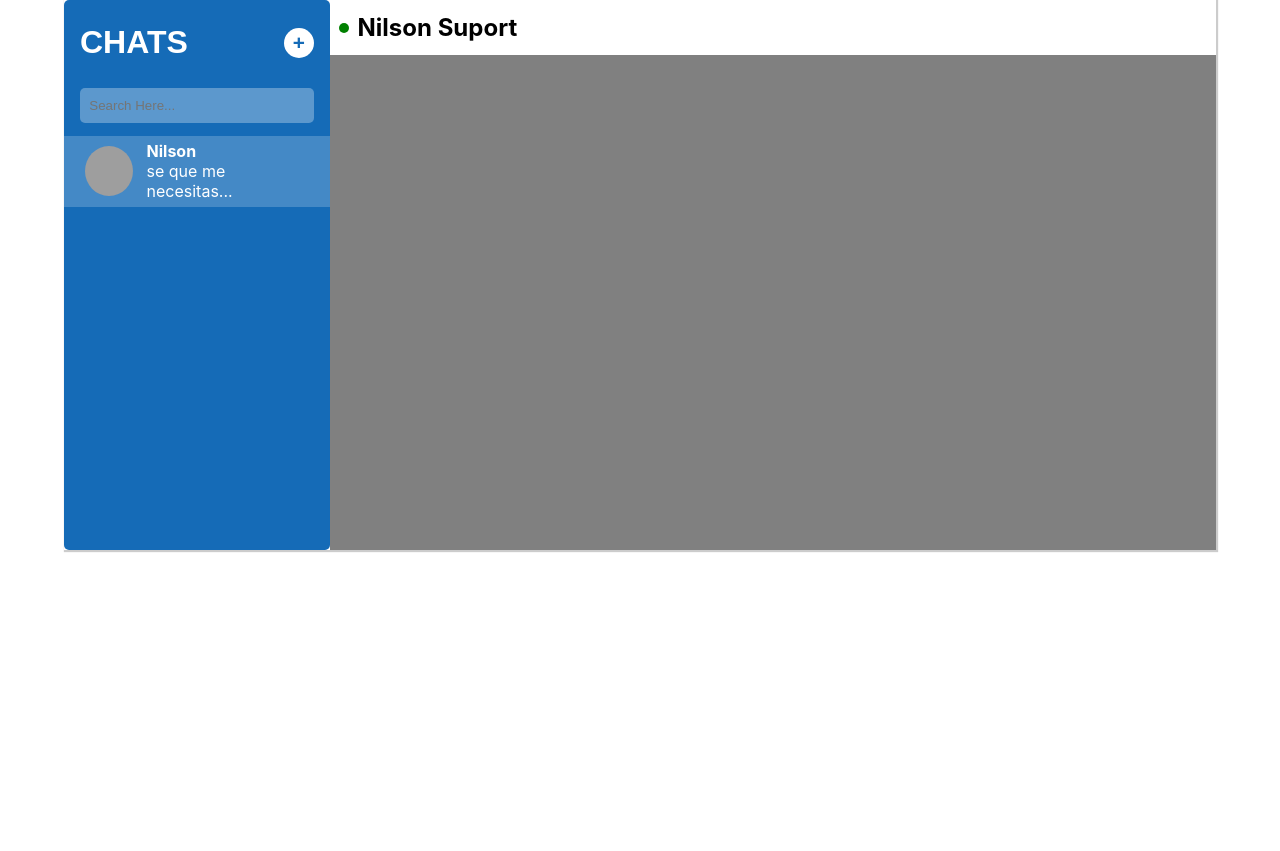
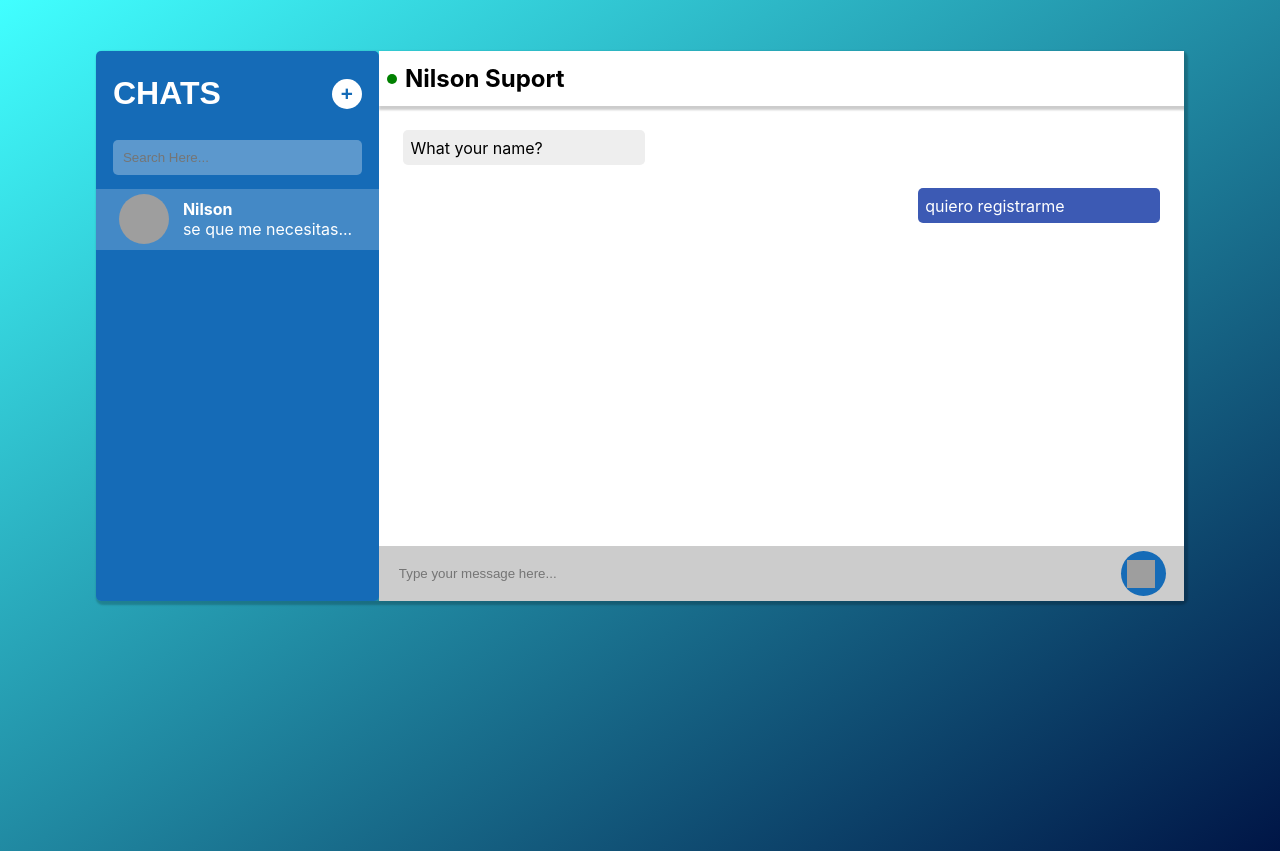
Before and after one commit to GregorisSolis/chatnilson, a React (Create React App) app: page / in a window 1280 px wide. Before the commit the page ends 800 px from the top, so only its background shows below. Built offline with nearby package versions, Linux system fonts and the light colour scheme; grey boxes are pictures that could not be loaded.

Commit message:
se centraliso el chat content

```diff
--- a/src/Chat/chat.css
+++ b/src/Chat/chat.css
@@ -1,7 +1,8 @@
 .container-chat{
 	display: flex;
 	align-items: center;
-	box-shadow: 1px 1px 1px 1px rgba(0, 0, 0, .2);
-	width: 90%;
-	margin: auto;
+	box-shadow: 2px 2px 2px 2px rgba(0, 0, 0, .2);
+	width: 85%;
+	margin: 4% auto;
+	border-radius: 5px;
 }
--- a/src/components/ContentMessage/contentMessage.css
+++ b/src/components/ContentMessage/contentMessage.css
@@ -1,7 +1,9 @@
 .contentMessage{
-	width: 100%;
 	height: 550px;
+	width: 74%;
 	overflow: hidden;
+	display: grid;
+	grid-template-rows: 55px 1fr 55px;
 }
 
 .header-contentMessage .led-freinds{
@@ -17,18 +19,20 @@
 	display: flex;
 	align-items: center;
 	width: 100%;
-	height: 55px;
-	box-shadow: 0px 2px 2px 0px  rgba(0, 0, 0, .2);
+	height: 100%;
+	background-color: #fff;
+	z-index: 1;
+	box-shadow: 2px 2px 2px 2px rgba(0, 0, 0, .2);
 }
 
 .input-message{
 	width: 100%;
-	height: 55px;
+	height: 100%;
 	overflow: hidden;
 	display: flex;
 	align-items: center;
 	justify-content: space-around;
-	background-color: rgba(10, 10, 10, .1);
+	background-color: #ccc;
 }
 
 .input-message button{
@@ -54,4 +58,8 @@
 	width: 85%;
 }
 
-.content-conversation{background: gray; height: 100%; overflow: auto;}
+.content-conversation{
+	background-color: #fff;
+	padding: 3%;
+	box-sizing: border-box;
+}
--- a/src/components/ContentMessage/index.js
+++ b/src/components/ContentMessage/index.js
@@ -1,7 +1,16 @@
-import React from 'react'
+import React,{Component} from 'react'
 import './contentMessage.css'
 
-function ContentMessage(){
+import ItemMessageNilson from '../ItemMessageNilson'
+import ItemMessage from '../ItemMessage'
+
+export default class ContentMessage extends Component{
+
+	state = {
+		BD:["What your name?","You are from?"]
+	}
+
+render(){
 	return(
 		<div className="contentMessage">
 
@@ -10,7 +19,14 @@ function ContentMessage(){
 				<h2>Nilson Suport</h2>
 			</div>
 
-			<div className="content-conversation"></div>
+			<div className="content-conversation">
+
+				<ItemMessageNilson text={this.state.BD[0]} />
+
+
+				<ItemMessage text="quiero registrarme" />
+
+			</div>
 
 			<div className="input-message">
 				<input text="text" name="message" placeholder="Type your message here..." />
@@ -22,5 +38,4 @@ function ContentMessage(){
 		</div>
 	)
 }
-
-export default ContentMessage;
+}
--- /dev/null
+++ b/src/components/ItemMessage/index.js
@@ -0,0 +1,14 @@
+import react from 'react'
+import './itemMessage.css'
+
+function ItemMessage(props){
+	return(
+		<div className="container-message">
+			<div className="message">
+				<p>{props.text}</p>
+			</div>
+		</div>
+	)
+}
+
+export default ItemMessage;
--- /dev/null
+++ b/src/components/ItemMessage/itemMessage.css
@@ -0,0 +1,27 @@
+.container-message{
+	color: #fff;
+	width: 100%;
+	height: auto;
+	animation: angloe .5s;
+	display: flex;
+	justify-content: end;
+	margin: 3% 0;
+}
+
+.container-message .message{
+	background-color: rgb(60, 90, 180);
+	padding: 1%;
+	width: 30%;
+	border-radius: 5px;
+}
+
+.container-message p{margin: 0;}
+
+@keyframes angloe{
+	to{
+		opacity: 0;
+	}
+	from{
+		opacity: 1;
+	}
+}
--- /dev/null
+++ b/src/components/ItemMessageNilson/index.js
@@ -0,0 +1,14 @@
+import react from 'react'
+import './itemMessageNilson.css'
+
+function ItemMessageNilson(props){
+	return(
+		<div className="container-message_nilson">
+			<div className="message">
+				<p>{props.text}</p>
+			</div>
+		</div>
+	)
+}
+
+export default ItemMessageNilson;
--- /dev/null
+++ b/src/components/ItemMessageNilson/itemMessageNilson.css
@@ -0,0 +1,23 @@
+.container-message_nilson{
+	width: 100%;
+	height: auto;
+	animation: angloe .5s;
+}
+
+.container-message_nilson .message{
+	background-color: #eee;
+	max-width: 30%;
+	padding: 1%;
+	border-radius: 5px;
+}
+
+.container-message_nilson p{margin: 0;}
+
+@keyframes angloe{
+	to{
+		opacity: 0;
+	}
+	from{
+		opacity: 1;
+	}
+}
--- a/src/components/SideBarFreinds/sideBarFreinds.css
+++ b/src/components/SideBarFreinds/sideBarFreinds.css
@@ -1,6 +1,6 @@
 .container-sidebar{
 	background: rgb(21, 107, 183);
-	width: 30%;
+	width: 26%;
 	height: 550px;
 	border-radius: 5px;
 }
--- a/src/index.css
+++ b/src/index.css
@@ -5,6 +5,9 @@ body {
     sans-serif;
   -webkit-font-smoothing: antialiased;
   -moz-osx-font-smoothing: grayscale;
+  background-image: linear-gradient(to bottom right, rgb(65, 255, 255), rgb(0, 21, 70));
+  height: 100vh;
+  overflow: hidden;
 }
 
 code {
```
